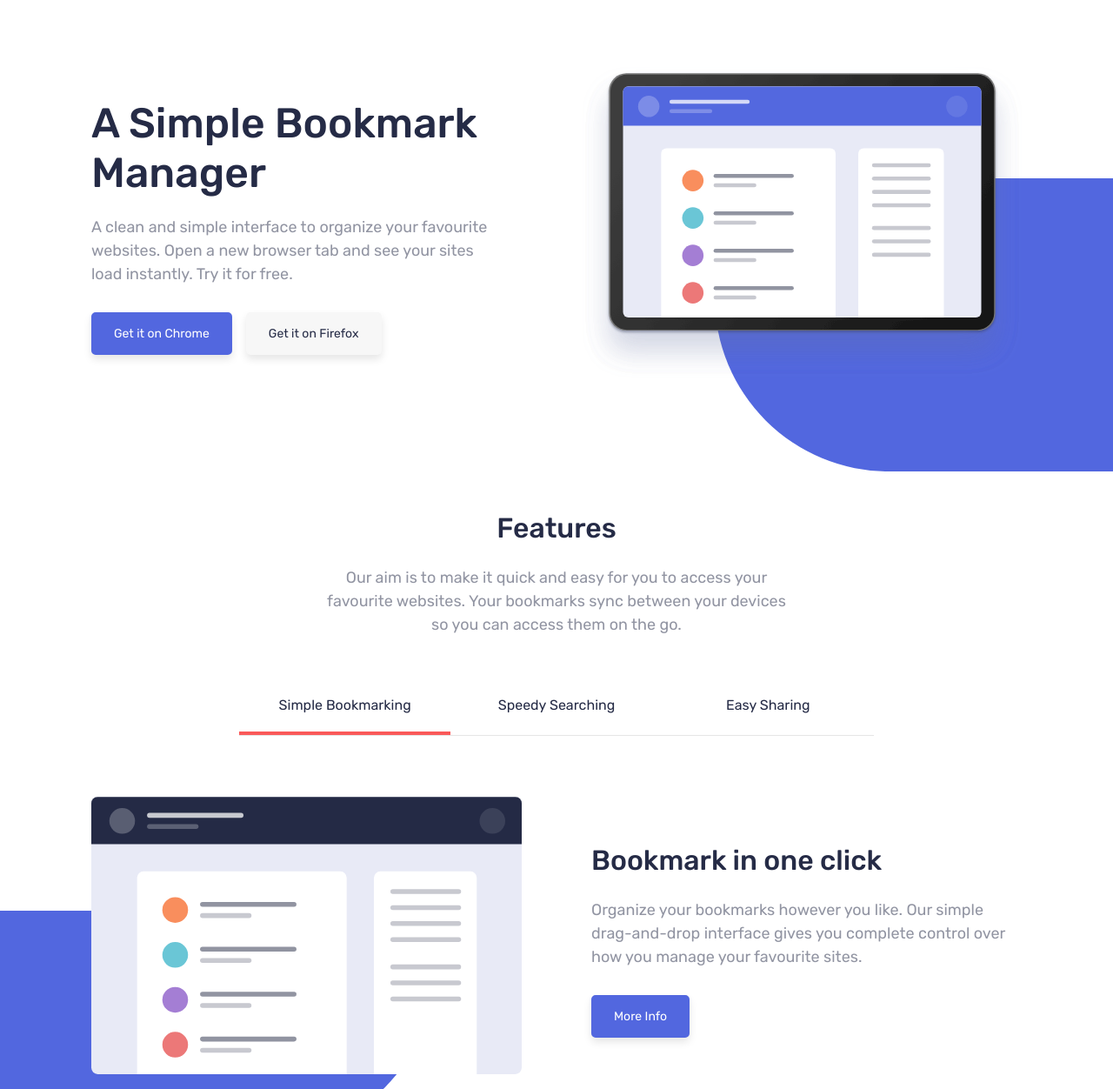
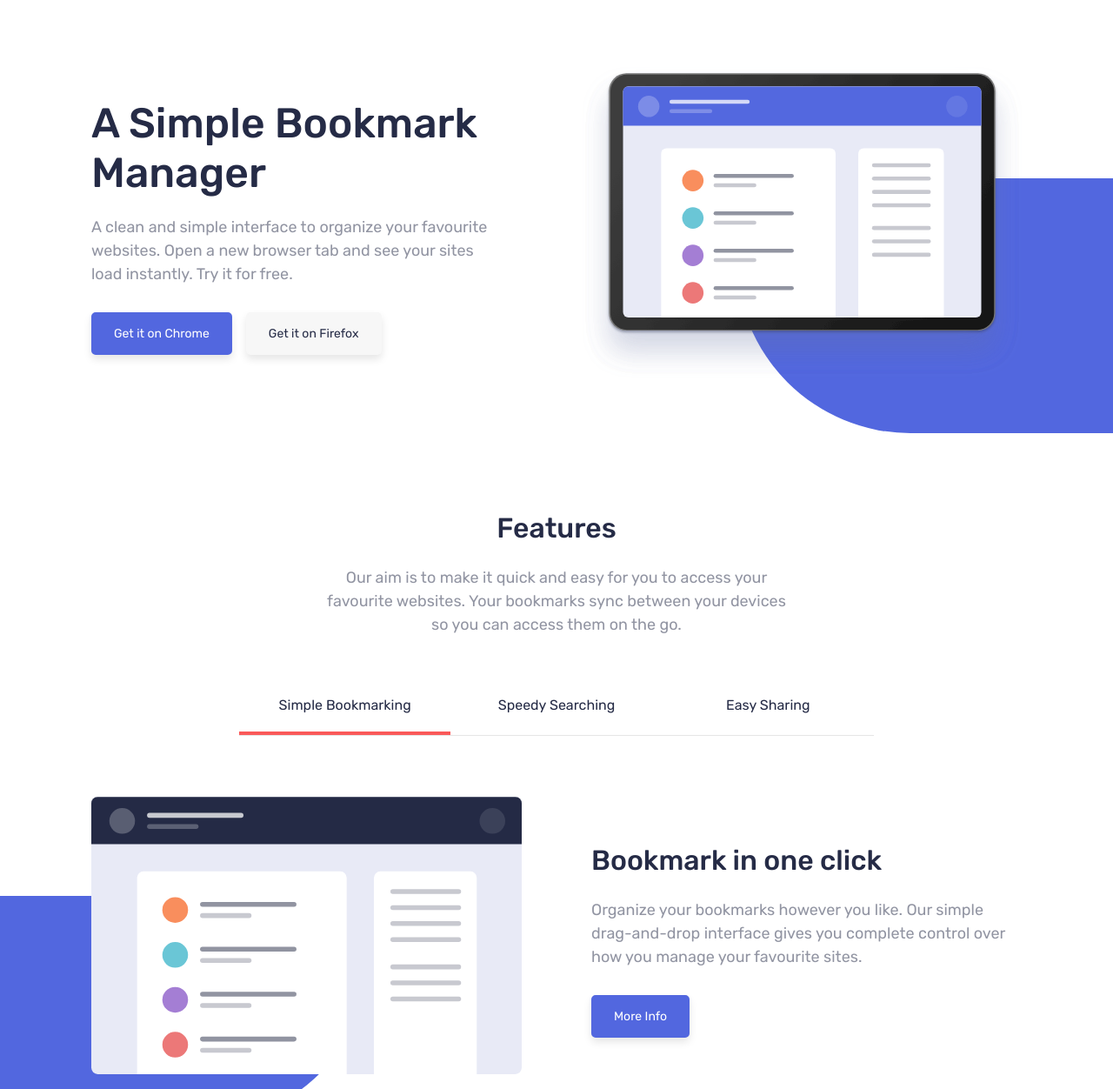
Before and after one commit to AdryBM/Segundo-Examen---V5, a plain HTML site: page index.html in a window 1280 px wide. Shown: the part 88-1340 px from the top of the page at 87% size. Drawn offline with nearby package versions, Linux system fonts and the light colour scheme.

Commit message:
Corregido ancho y posición de las formas azules

```diff
--- a/scss/_caracteristicas.scss
+++ b/scss/_caracteristicas.scss
@@ -70,9 +70,9 @@
   &::after {
     content: "";
     position: absolute;
-    top: 40%;
-    right: 20%;
-    width: 100vw;
+    top: 35%;
+    right: 35%;
+    width: 650px;
     height: 80%;
     background-color: $color-azul;
     border-bottom-right-radius: 200px;
--- a/scss/_hero.scss
+++ b/scss/_hero.scss
@@ -40,16 +40,16 @@
 }
 // Forma azul detrás de la tablet, hasta el borde derecho de la pantalla
 .hero-ilustracion {
-  position: relative; // Para ubicar la forma respecto de la ilustración
-  z-index: 0; // Crea un nivel propio: la forma queda detrás de la imagen, no de la página
+  position: relative;
+  z-index: 0;
 
   &::after {
     content: "";
     position: absolute;
     top: 35%;
-    left: 30%;
-    width: 100vw;
-    height: 92%;
+    left: 35%;
+    width: 650px;
+    height: 80%;
     background-color: $color-azul;
     border-bottom-left-radius: 200px; // La curva de abajo
     z-index: -1;
```
Also changed, not shown: css/style.css.
